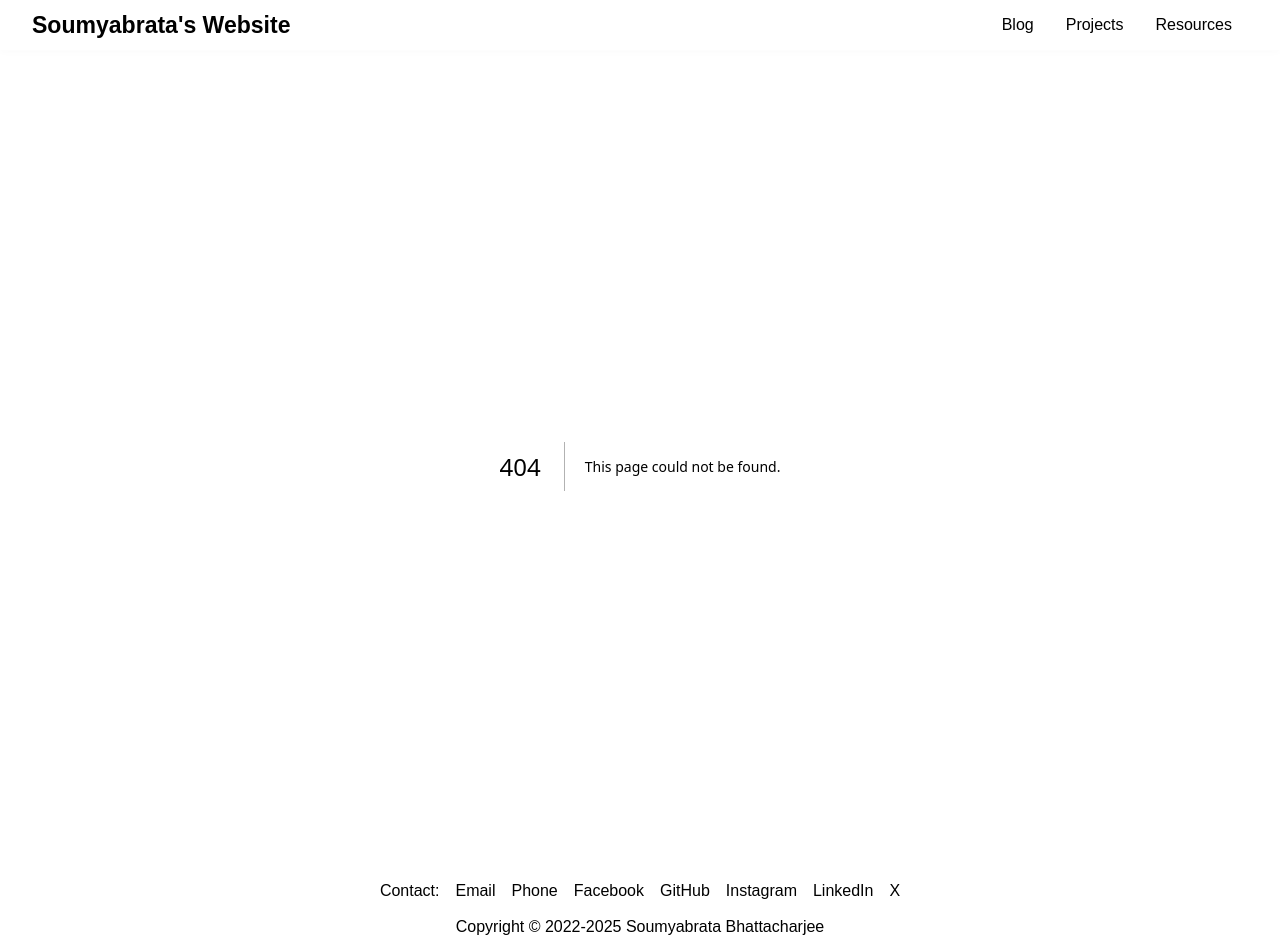
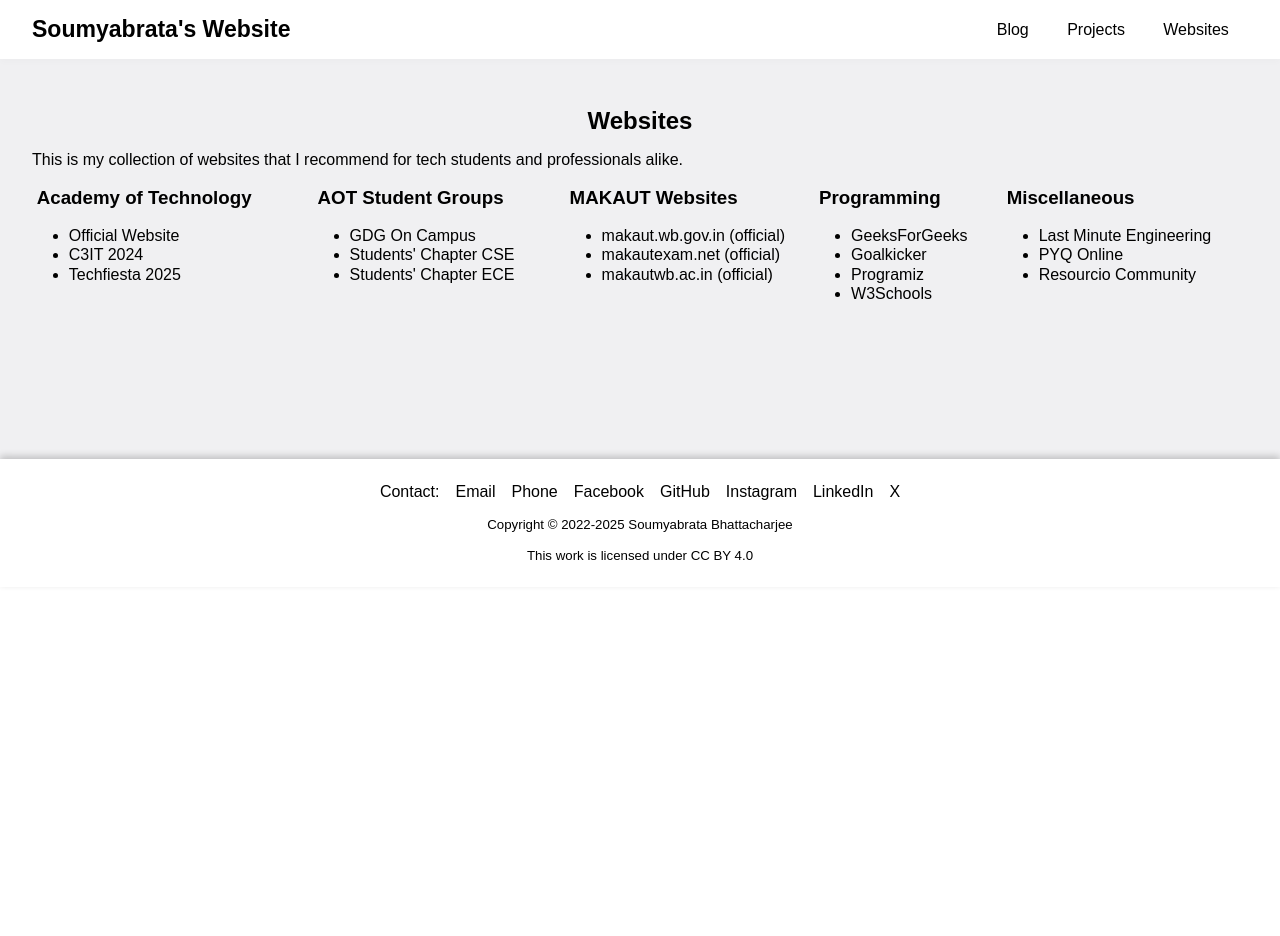
Before and after one commit to soumyabrata23130/soumyabrata-website-nextjs, a Next.js app: page /websites in a window 1280 px wide. Before the commit this address had no page. After the commit the page ends 800 px from the top, so only its background shows below. Built offline with nearby package versions, Linux system fonts and the light colour scheme.

Commit message:
added leap year, palindrome in Number Type Checker; truncated the homepage

```diff
--- /dev/null
+++ b/src/app/blog/page.js
@@ -0,0 +1,5 @@
+import React from "react"
+
+export default function Blog() {
+	return <h2 style={{ textAlign: "center" }}>Work in progress!</h2>
+}
--- a/src/app/globals.css
+++ b/src/app/globals.css
@@ -12,18 +12,46 @@
   }
 }
 
-html,
-body {
+html, body, #root {
+	display: flex;
+	flex-direction: column;
+	height: 100%;
+	margin: 0;
 	max-width: 100vw;
 	overflow-x: hidden;
+	padding: 0;
 }
 
 body {
-  color: var(--foreground);
-  background: var(--background);
-  font-family: Arial, Helvetica, sans-serif;
-  -webkit-font-smoothing: antialiased;
-  -moz-osx-font-smoothing: grayscale;
+	background: var(--box);
+	font-family: Arial, Helvetica, sans-serif;
+	-webkit-font-smoothing: antialiased;
+	-moz-osx-font-smoothing: grayscale;
+}
+
+header {
+	display: flex;
+	justify-content: space-between;
+	align-items: center;
+	position: sticky;
+	top: 0;
+	margin: 0;
+	padding: 0 2rem;
+	background: var(--box);
+	box-shadow: 0px 3px 7px rgba(0, 0, 0, 0.02);
+	z-index: 1000;
+}
+
+main {
+	background: var(--background);
+	flex: 1;
+	padding: 2rem;
+	min-height: 25rem;
+	overflow: auto;
+}
+
+button {
+	padding: 0.2rem 0.8rem;
 }
 
 .box {
@@ -35,15 +63,40 @@
 	box-shadow: 2px 3px 7px 2px rgba(0, 0, 0, 0.02);
 }
 
+.homepage-table {
+	margin: auto;
+	width: fit-content;
+}
+
 .homepage-table td {
-	padding: 0.8rem;
+	padding-right: 4rem;
 	vertical-align: text-top;
+}
+
+h1, h2, h3, h4, h5, h6 {
+	padding: 1rem 0;
+}
+
+li {
+	margin: 0.1rem 0;
+}
+
+footer {
+	background: var(--box);
+	box-shadow: 0px -3px 7px rgba(0, 0, 0, 0.2);
+	min-height: 5rem;
+	padding: 1.5rem;
+	text-align: center;
+	.copyright {
+		font-size: 83%;
+		padding-top: 1rem;
+	}
 }
 
 * {
   box-sizing: border-box;
+  margin: 0;
   padding: 0;
-  margin: 0;
 }
 
 a {
--- a/src/app/layout.js
+++ b/src/app/layout.js
@@ -13,7 +13,7 @@
 });
 
 export const metadata = {
-  title: "Soumya's Website",
+  title: "Soumyabrata's Website",
   description: "Website of Soumyabrata Bhattacharjee",
 };
 
--- /dev/null
+++ b/src/app/websites/page.js
@@ -0,0 +1,62 @@
+import React from "react"
+import Link from "next/link"
+
+export default function Websites() {
+	let date=new Date()
+	let year=date.getUTCFullYear()
+	let shortyear=year%100
+	let fiesta=`https://www.aotfiesta${shortyear}.tech/`
+	return (
+		<div>
+			<h2 style={{ textAlign: "center" }}>Websites</h2>
+			<p>This is my collection of websites that I recommend for tech students and professionals alike.</p>
+			<table className="homepage-table">
+				<tbody>
+					<tr>
+						<td>
+							<h3>Academy of Technology</h3>
+							<ul>
+								<li><Link href="https://aot.edu.in/">Official Website</Link></li>
+								<li><Link href="https://c3it2024.aot.edu.in/">C3IT 2024</Link></li>
+								<li><Link href={fiesta}>Techfiesta {year}</Link></li>
+							</ul>
+						</td>
+						<td>
+							<h3>AOT Student Groups</h3>
+							<ul>
+								<li><Link href="https://gdg.community.dev/gdg-on-campus-academy-of-technology-hooghly-india/">GDG On Campus</Link></li>
+								<li><Link href="https://www.sccseaot.com/">Students' Chapter CSE</Link></li>
+								<li><Link href="https://www.sceceaot.com/">Students' Chapter ECE</Link></li>
+							</ul>
+						</td>
+						<td>
+							<h3>MAKAUT Websites</h3>
+							<ul>
+								<li><Link href="https://makaut.wb.gov.in/">makaut.wb.gov.in (official)</Link></li>
+								<li><Link href="https://makautexam.net/">makautexam.net (official)</Link></li>
+								<li><Link href="https://www.makautwb.ac.in/">makautwb.ac.in (official)</Link></li>
+							</ul>
+						</td>
+						<td>
+							<h3>Programming</h3>
+							<ul>
+								<li><Link href="https://www.geeksforgeeks.org/">GeeksForGeeks</Link></li>
+								<li><Link href="https://goalkicker.com/">Goalkicker</Link></li>
+								<li><Link href="https://www.programiz.com/">Programiz</Link></li>
+								<li><Link href="https://www.w3schools.com/">W3Schools</Link></li>
+							</ul>
+						</td>
+						<td>
+							<h3>Miscellaneous</h3>
+							<ul>
+								<li><Link href="https://lastminutesengineering.tech/">Last Minute Engineering</Link></li>
+								<li><Link href="https://www.pyqonline.com/">PYQ Online</Link></li>
+								<li><Link href="https://www.resourcio.in/">Resourcio Community</Link></li>
+							</ul>
+						</td>
+					</tr>
+				</tbody>
+			</table>
+		</div>
+	)
+}
--- a/src/components/Layout.js
+++ b/src/components/Layout.js
@@ -1,4 +1,5 @@
 import React from "react"
+import Image from "next/image"
 import Link from "next/link"
 import "./styles.css"
 
@@ -6,7 +7,7 @@
 	return (
 		<div>
 			<header>
-				<h1 style={{ fontSize: "144%", margin: "0" }}><Link href="">Soumyabrata's Website</Link></h1>
+				<h1 style={{ fontSize: "144%", margin: "0" }}><Link href="/">Soumyabrata's Website</Link></h1>
 				<nav>
 					<Link className="button" href="/blog">Blog</Link>
 					<div className="projects">
@@ -17,10 +18,10 @@
 							<li><Link href="/weather">Weather</Link></li>
 						</ul>
 					</div>
-					<Link className="button" href="/resources">Resources</Link>
+					<Link className="button" href="/websites">Websites</Link>
 				</nav>
 			</header>
-			<main style={{ minHeight: "30rem", padding: "1rem" }}>
+			<main>
     			{children}
     		</main>
 			<footer>
@@ -34,8 +35,8 @@
 					<Link href="https://www.linkedin.com/in/soumyabrata-bhattacharjee-8a3aa5308">LinkedIn</Link>
 					<Link href="https://x.com/soumyabhatta_of">X</Link>
 				</nav>
-				<br/>
-				<p>Copyright © 2022-2025 Soumyabrata Bhattacharjee</p>
+				<p className="copyright">Copyright © 2022-2025 Soumyabrata Bhattacharjee</p>
+				<p className="copyright">This work is licensed under <Link href="https://creativecommons.org/licenses/by/4.0/?ref=chooser-v1" target="_blank" rel="license noopener noreferrer">CC BY 4.0</Link></p>
 			</footer>
 		</div>
 	)
--- a/src/components/styles.css
+++ b/src/components/styles.css
@@ -1,15 +1,3 @@
-header {
-	display: flex;
-	justify-content: space-between;
-	align-items: center;
-	position: sticky;
-	top: 0.01rem;
-	margin: auto;
-	padding: 0 2rem;
-	background: var(--box);
-	box-shadow: 0px 3px 7px rgba(0, 0, 0, 0.02);
-	z-index: 1000;
-
 nav>ul {
 	margin: 0 auto;
 }
@@ -22,7 +10,7 @@
 
 .button {
 	cursor: pointer;
-		padding: 1rem;
+	padding: 1.2rem;
 }
 
 .button:hover {
@@ -38,7 +26,7 @@
 	background: var(--box);
 	display: none;
 	position: absolute;
-		top: 3rem;
+	top: 3.62rem;
 	min-width: 160px;
 	z-index: 1;
 	list-style-type: none;
@@ -55,8 +43,3 @@
 .projects:hover ul {
 	display: block;
 }
-}
-
-footer {
-	text-align: center;
-}
```
Also changed, not shown: src/app/number-type/page.js (+87 -15 lines), src/app/page.js (+15 -17 lines). Lines whose indentation alone changed are shown as unchanged.
